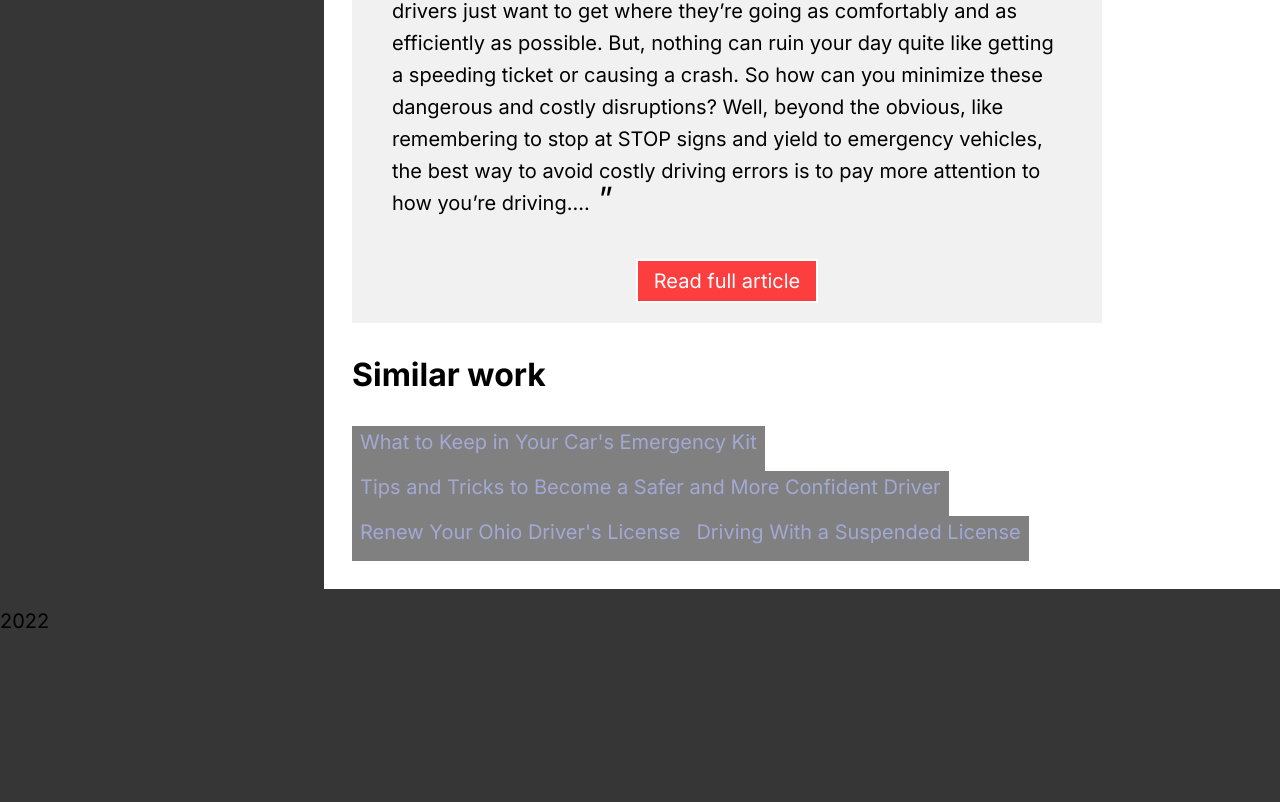
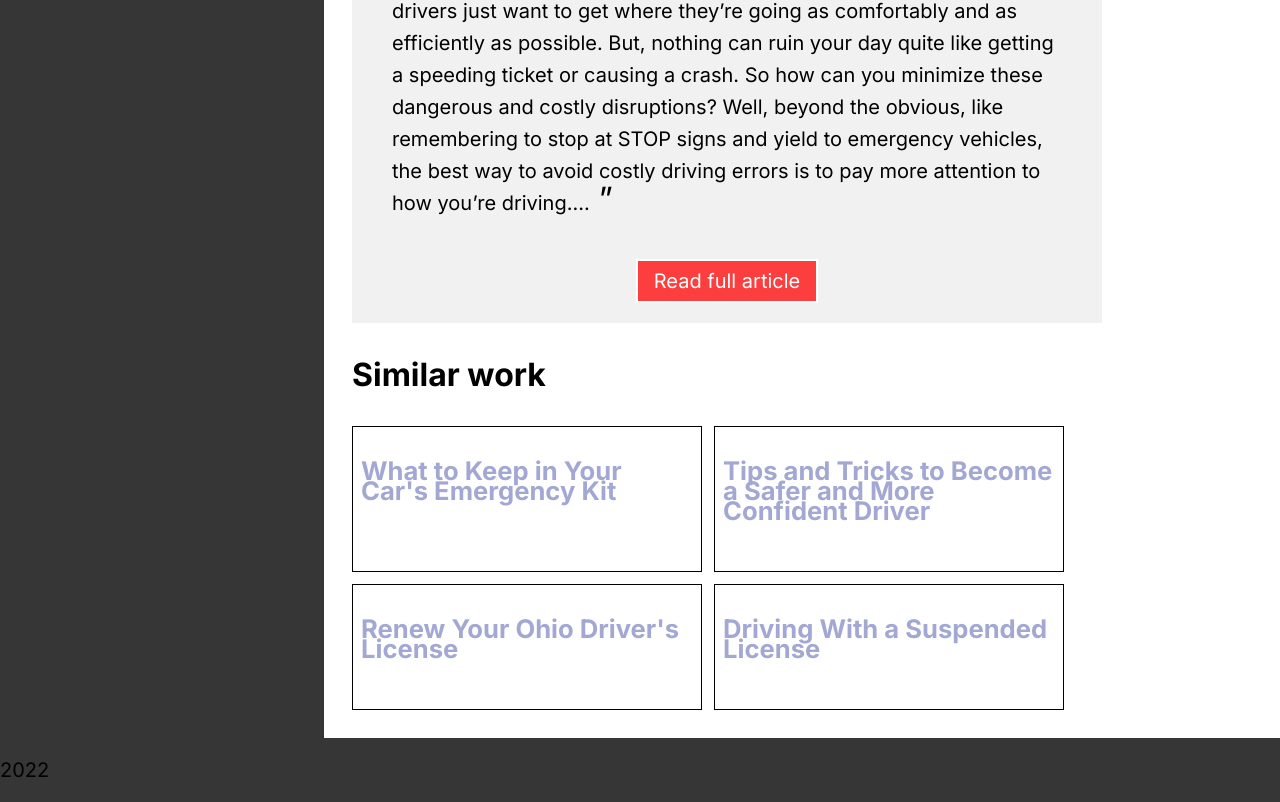
Before and after one commit to cml815/about-a, a React (Create React App) app: page /projects/aceable in a window 1280 px wide. Shown: the part 1428-2230 px from the top of the page. Before the commit the page ends 2081 px from the top, so only its background shows below. Built offline with nearby package versions, Linux system fonts and the light colour scheme.

Commit message:
style ref links

```diff
--- a/src/components/Project.jsx
+++ b/src/components/Project.jsx
@@ -45,16 +45,16 @@ export function Project() {
           <h3>Similar work</h3>
           <div className={styles.urlList}>
             <div className={styles.card}>
-            <a href={project.url1} target="_blank">{project.title1}</a>
+            <a href={project.url1} target="_blank"><h4>{project.title1}</h4></a>
             </div>
             <div className={styles.card}>
-            <a href={project.url2} target="_blank">{project.title2}</a>
+            <a href={project.url2} target="_blank"><h4>{project.title2}</h4></a>
             </div>
             <div className={styles.card}>
-            <a href={project.url3} target="_blank">{project.title3}</a>
+            <a href={project.url3} target="_blank"><h4>{project.title3}</h4></a>
             </div>
             <div className={styles.card}>
-            <a href={project.url4} target="_blank">{project.title4}</a>
+            <a href={project.url4} target="_blank"><h4>{project.title4}</h4></a>
             </div>
           </div>
 
--- a/src/components/Project.module.css
+++ b/src/components/Project.module.css
@@ -65,19 +65,21 @@ main {
 }
 
 .urlList {
-  display: inline-flex;
+  display: flex;
   flex-wrap: wrap;
-  flex-gap: .75rem;
+  gap: .75rem;
   /* flex-direction: column; */
   font-size: 1.5rem;
 
 }
 
 .card {
-  background-color: gray;
+  border: 1px solid black;
   padding: 0 .5rem 1rem;
+  width: 350px;;
 
 }
+
 
 .urlList > a {
   min-height: 100%;
```
